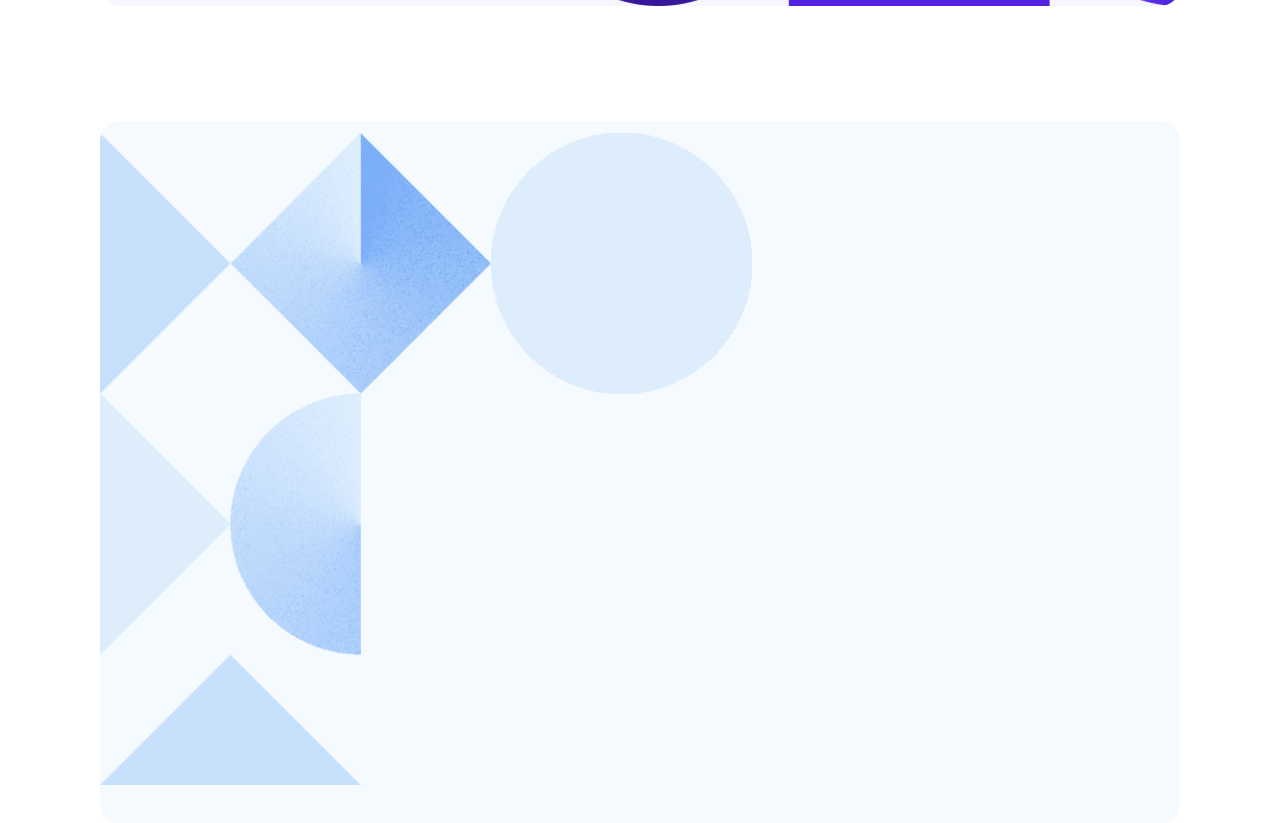
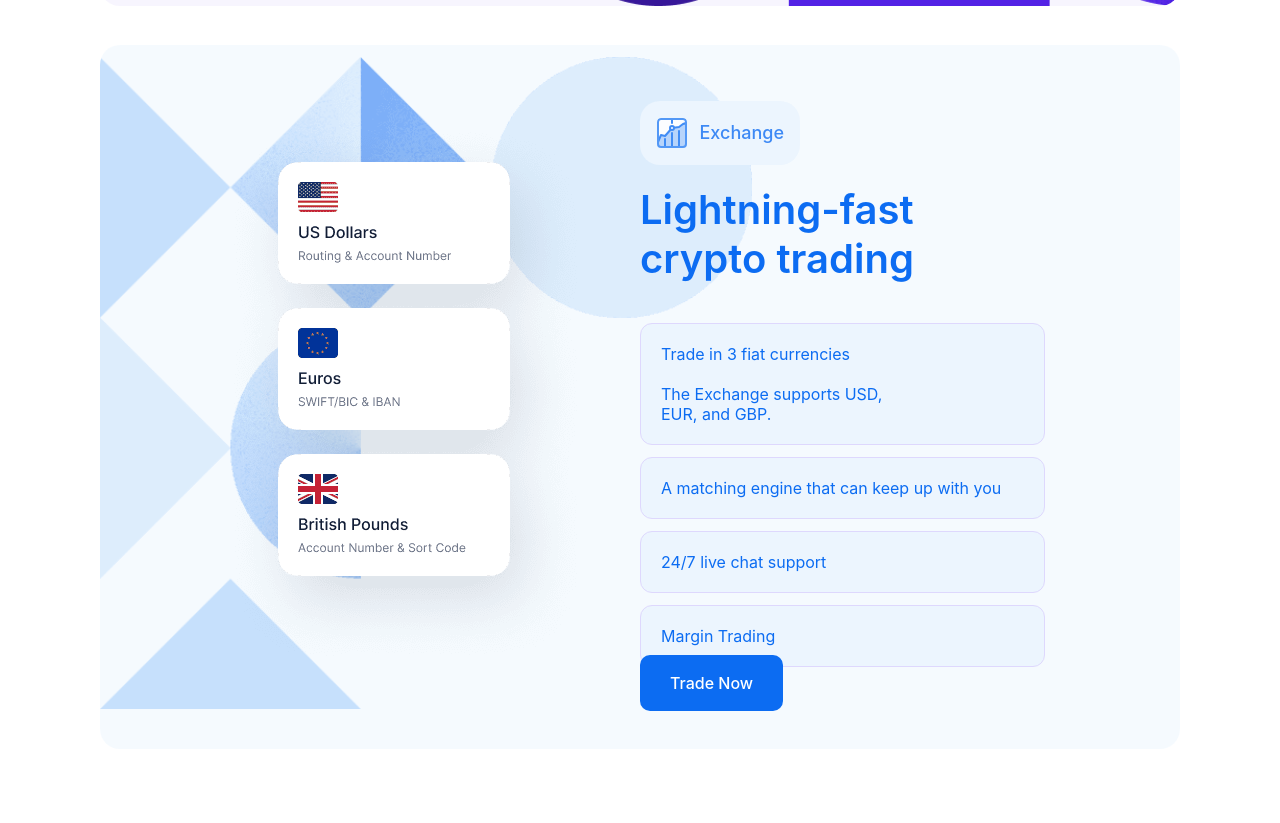
Before and after one commit to javaadde/Blockchain-website, a plain HTML site: page index.html in a window 1280 px wide. Shown: the part 1357-2180 px from the top of the page. After the commit the page ends 2144 px from the top, so only its background shows below. Drawn offline with nearby package versions, Linux system fonts and the light colour scheme; a web font is replaced by a local one.

Commit message:
exchange section compleated and its script has also compleated

```diff
--- a/index.html
+++ b/index.html
@@ -140,27 +140,33 @@
       </div>
 
 
+
+
+
+
       <section class="wallet" id="wallet">
+
 
         <img src="./images/backdrops/wallet-app-1.png" alt="app" id="mainImage" loading="lazy">
 
-        <div class="elements-container">
+        <div class="elements-container cont-element-wallet">
 
 
-        <div class="wallet-icon">
+        <div class="element-icon wallet-icon">
 
-            <svg width="20" height="36" viewBox="0 0 20 36" fill="none" xmlns="http://www.w3.org/2000/svg"><path opacity="0.36" d="M5 1.25C2.92893 1.25 1.25 2.92893 1.25 5V31C1.25 33.0711 2.92893 34.75 5 34.75H15C17.0711 34.75 18.75 33.0711 18.75 31V5C18.75 2.92893 17.0711 1.25 15 1.25H5Z" fill="#5322E5" stroke="#5322E5" stroke-width="1.5" stroke-linecap="round" stroke-linejoin="round"></path><path opacity="0.9" d="M5 1.25C2.92893 1.25 1.25 2.92893 1.25 5V28C1.25 30.0711 2.92893 31.75 5 31.75H15C17.0711 31.75 18.75 30.0711 18.75 28V5C18.75 2.92893 17.0711 1.25 15 1.25H5Z" fill="white" stroke="currentColor" stroke-width="1.5" stroke-linecap="round" stroke-linejoin="round"></path><rect x="8" y="4" width="4" height="1" rx="0.5" fill="currentColor"></rect></svg>            <span class="wallet-text">
+            <svg width="20" height="36" viewBox="0 0 20 36" fill="none" xmlns="http://www.w3.org/2000/svg"><path opacity="0.36" d="M5 1.25C2.92893 1.25 1.25 2.92893 1.25 5V31C1.25 33.0711 2.92893 34.75 5 34.75H15C17.0711 34.75 18.75 33.0711 18.75 31V5C18.75 2.92893 17.0711 1.25 15 1.25H5Z" fill="#5322E5" stroke="#5322E5" stroke-width="1.5" stroke-linecap="round" stroke-linejoin="round"></path><path opacity="0.9" d="M5 1.25C2.92893 1.25 1.25 2.92893 1.25 5V28C1.25 30.0711 2.92893 31.75 5 31.75H15C17.0711 31.75 18.75 30.0711 18.75 28V5C18.75 2.92893 17.0711 1.25 15 1.25H5Z" fill="white" stroke="currentColor" stroke-width="1.5" stroke-linecap="round" stroke-linejoin="round"></path><rect x="8" y="4" width="4" height="1" rx="0.5" fill="currentColor"></rect></svg>
+              <span class="wallet-text element-txt">
                 Wallet
             </span>
 
         </div>
 
 
-        <h1>The only crypto wallet you will ever need</h1>
+        <h1 id="wallet-h1">The only crypto wallet you will ever need</h1>
 
         <div class="about-container">
 
-       <div class="about-text" onclick="changeURL('click1')">
+       <div class="about-text about-text-wallet" onclick="changeURL('click1')">
 
         <span class="head">Buy, sell, and swap with ease</span>
 
@@ -169,7 +175,7 @@
         </div>
 
 
-        <div class="about-text"  onclick="changeURL('click2')">
+        <div class="about-text about-text-wallet"  onclick="changeURL('click2')">
 
             <span>Earn rewards on your crypto</span>
 
@@ -178,7 +184,7 @@
         </div>
 
 
-        <div class="about-text"  onclick="changeURL('click3')">
+        <div class="about-text about-text-wallet"  onclick="changeURL('click3')">
 
             <span>Self-custody your crypto</span>
 
@@ -187,7 +193,7 @@
         </div>
 
 
-        <div class="about-text"  onclick="changeURL('click4')">
+        <div class="about-text about-text-wallet"  onclick="changeURL('click4')">
 
             <span>Connect to DeFi</span>
 
@@ -197,7 +203,8 @@
 
        </div>
 
-       <div class="getstarted-btn">
+
+       <div class="bottom-btn bottom-btn-wallet">
         <span>Get Started</span>
        </div>
 
@@ -210,9 +217,96 @@
 
 
 
+
       <section class="exchange">
 
+
+        <img src="./images/backdrops/exchange-image-1.png" alt="app" id="mainImage-2" loading="lazy">
+
+        <div class="elements-container cont-element-exchange">
+
+
+        <div class="element-icon exchange-icon">
+
+            <svg width="137" height="32" fill="none"><mask id="a" height="30" maskUnits="userSpaceOnUse" width="30" x="1" y="1"><rect fill="#c4c4c4" height="28" rx="3" stroke="#f5a250" stroke-linecap="round" stroke-linejoin="round" stroke-width="2" width="28" x="2" y="2"></rect></mask><g mask="url(#a)" stroke="#0c6cf2" stroke-width="2"><g stroke-linecap="round"><rect fill="#fff" height="28" rx="3" stroke-linejoin="round" width="28" x="2" y="2"></rect><path d="m27 7 3-1v24h-28v-5l3-7 4 1 7-8 7-1z" fill="#0c6cf2" fill-opacity=".36" stroke-linejoin="round"></path><path d="m16 16v14"></path><path d="m9 22v8"></path><path d="m16 2v4"></path><path d="m23 14v16"></path></g><circle cx="16" cy="11" fill="#fff" r="2"></circle></g></svg>
+              <span class="exchange-txt element-txt">
+                Exchange
+            </span>
+
+        </div>
+
+
+        <h1 id="exchange-h1">   Lightning-fast crypto trading
+        </h1>
+
+        <div class="about-container about-container-exchange">
+
+       <div class="about-text about-text-exchange" onclick="changeURLforexchange('Eclick1')">
+
+        <span class="head">
+            Trade in 3 fiat currencies
+        </span>
+
+        <p id="Eclick1">
+            The Exchange supports USD, EUR, and GBP.
+        </p>
+
+        </div>
+
+
+        <div class="about-text about-text-exchange"  onclick="changeURLforexchange('Eclick2')">
+
+            <span>
+                A matching engine that can keep up with you
+            </span>
+
+            <p  id="Eclick2">
+                The world’s fastest crypto matching engine, built by and for traders.
+            </p>
+
+        </div>
+
+
+        <div class="about-text about-text-exchange"  onclick="changeURLforexchange('Eclick3')">
+
+            <span>
+                24/7 live chat support
+            </span>
+
+            <p  id="Eclick3">
+                Chat with customer support directly in the Exchange, anytime.
+            </p>
+
+        </div>
+
+
+        <div class="about-text about-text-exchange"  onclick="changeURLforexchange('Eclick4')">
+
+            <span>
+                Margin Trading
+            </span>
+
+            <p  id="Eclick4">
+                Integrated margin trading tools
+            </p>
+
+        </div>
+
+       </div>
+
+
+       <div class="bottom-btn bottom-btn-exchange">
+        <span>Trade Now</span>
+       </div>
+
+       </div>
+
+
+
+
       </section>
+
+
 
 
     <script  src="script.js"> </script>
--- a/script.js
+++ b/script.js
@@ -47,3 +47,56 @@
 
 
   }
+
+
+
+
+
+ function changeURLforexchange(buttonId) {
+    const imageMap = {
+      Eclick1: './images/backdrops/exchange-image-1.png',
+      Eclick2: './images/backdrops/exchange-image-2.png',
+      Eclick3: './images/backdrops/exchange-image-3.png',
+      Eclick4: './images/backdrops/exchange-image-4.png'
+    };
+
+
+    const imageElement = document.getElementById('mainImage-2');
+
+
+    if (buttonId in imageMap) {
+
+      imageElement.style.opacity = 0;
+
+
+      setTimeout(() => {
+        imageElement.src = imageMap[buttonId];
+
+        imageElement.onload = () => {
+          imageElement.style.opacity = 1;
+        };
+      }, 500);
+    }
+
+
+
+    const elements = document.querySelectorAll('p[id^="Eclick"]');
+
+
+    elements.forEach(el => {
+        if (el.id !== buttonId) {
+          el.style.display = 'none'; // Hide all other elements
+        }
+      });
+
+
+        const element = document.getElementById(buttonId);
+
+
+
+        if (element) {
+            element.style.display = element.style.display === 'flex' ? 'none' : 'flex';
+          }
+
+
+  }
--- a/style.css
+++ b/style.css
@@ -492,9 +492,10 @@ body{
 
 
 
-/* ==========================  */
-/* ====( commen section )==== */
-/* ========================== */
+/*  ===================================  */
+/* =========( commen section )========== */
+/*  ===================================  */
+
 
 
 
@@ -503,7 +504,6 @@ section{
     position: relative;
     height: 88vh;
     width: 135vh;
-    margin-top: 9%;
     margin-bottom: 3%;
     margin-left: auto;
     margin-right: auto;
@@ -516,6 +516,50 @@ section{
     background-size: 652px;
 
 }
+
+
+
+.elements-container{
+    width: 75%;
+    height: 74vh;
+    margin-top: auto;
+    margin-bottom: auto;
+    position: relative;
+}
+
+
+
+
+.element-icon{
+    padding: 1rem;
+    align-self: flex-start;
+    align-items: center;
+    justify-content: center;
+    display: inline-flex;
+    border-radius: 1.25rem;
+    margin-bottom: 20px;
+}
+
+
+
+.element-icon .element-txt{
+    font-size: 18px;
+    font-weight: 500;
+}
+
+
+
+.elements-container h1{
+    font-size: 2.5rem;
+    font-weight: 600;
+
+}
+
+
+/*  ===================================  */
+/*  ===================================  */
+/*  ===================================  */
+
 
 
 
@@ -532,6 +576,7 @@ section{
     background-color: rgba(239, 236, 254, 0.5);
     background-image: image-set(url('./images/backdrops/wallet.png'));
     background-position: right bottom;
+    margin-top: 9%;
 
 }
 
@@ -549,60 +594,42 @@ section{
 
 /* ======= elements container ======= */
 
+#wallet-h1{
+    color: rgb(115, 73, 242);
+}
 
 
-.elements-container{
-    width: 75%;
-    height: 74vh;
+.cont-element-wallet{
     margin-left: 20%;
-    margin-top: auto;
-    margin-bottom: auto;
-    position: relative;
 }
 
 
 /* ======= wlallet-icon======= */
 
 .wallet-icon{
-    padding: 1rem;
-    align-self: flex-start;
     width: 130px;
-    align-items: center;
-    justify-content: center;
-    display: inline-flex;
     background-color: rgb(239, 236, 254);
-    border-radius: 1.25rem;
-    margin-bottom: 20px;
+
 }
 
 .wallet-icon .wallet-text{
+    color:  rgb(115, 73, 242);
     margin-left: 18px;
-    color:  rgb(115, 73, 242);
-    font-size: 18px;
-    font-weight: 500;
 }
 
-.elements-container h1{
-     font-size: 2.5rem;
-     font-weight: 600;
-     color: rgb(115, 73, 242);
-}
 
-/* ======= about texts ======= */
+
+/*  ===================================  */
+/* =======( about texts commen ) ======= */
+/*  ===================================  */
 
 .about-container{
     margin-top: 40px;
 }
 
-.about-container .active{
-    background-color: rgb(239, 236, 254);
-}
 
 .about-text{
     width: 100%;
-    border: 1px solid rgb(222, 216, 253);
-    color: rgb(115, 73, 242);
-    background-color:rgb(247, 245, 255);
     border-radius: 0.75rem;
     margin-bottom: 0.75rem;
     height: auto;
@@ -612,7 +639,6 @@ section{
 }
 
 .about-text span{
-    /* margin: 0px; */
     padding: 20px;
     transition: color 0.25s;
     display: flex;
@@ -622,6 +648,19 @@ section{
     margin-top: -20px;
     width: 70%;
     padding: 20px;
+}
+
+/*  ===================================  */
+/*  ===================================  */
+
+
+
+/* =======( about texts for wallet) ======= */
+
+.about-text-wallet{
+    border: 1px solid rgb(222, 216, 253);
+    color: rgb(115, 73, 242);
+    background-color:rgb(247, 245, 255);
 }
 
 
@@ -638,32 +677,36 @@ section{
     display: none;
 }
 
+/* =====================================  */
+/* =======( bottom button commen )======= */
+/* ======================================  */
 
-/* ======= get started button ======= */
-
-.getstarted-btn{
+.bottom-btn{
     position: absolute;
     left: 0;
     bottom: 0;
 }
 
-.getstarted-btn span{
+.bottom-btn span{
     padding: 18px 30px;
-    background-color: rgb(115, 73, 242);
-    color: #fff;
     font-size: 1rem;
     font-weight: 500;
     border-radius: 10px;
 }
 
-
-/* ==========================  */
+/* ======================================  */
+/* ======================================  */
 
 
+/* =======( bottom button for wallet )======= */
 
 
+.bottom-btn-wallet span{
+    background-color: rgb(115, 73, 242);
+    color: #fff;
+}
 
-/* ============================  */
+/* ============================ */
 /* ====( exchange section )==== */
 /* ============================ */
 
@@ -671,6 +714,73 @@ section{
     background-image: image-set(url('./images/backdrops/exchange.png'));
     background-position: left bottom 40px;
     background-color: rgb(236, 245, 254, 0.5);
+    position: relative;
+
+}
+
+
+.exchange img{
+    position: absolute;
+    right: 55%;
+    bottom: 12%;
+
+    opacity: 1;
+    transition: opacity 0.5s ease-in-out;
+}
+
+
+.cont-element-exchange{
+    margin-left: 100%;
+}
+
+
+.exchange-icon{
+    width: 160px;
+    background-color: rgb(236, 245, 254);
+    color: rgb(61, 137, 245);
+}
+
+
+.element-icon .exchange-txt{
+    margin-left: 10px;
+}
+
+
+#exchange-h1{
+    color: rgb(12, 108, 242);
+}
+
+
+
+.about-text-exchange{
+    background-color: rgb(236, 245, 254);
+    border-radius: 0.75rem;
+    border: 1px solid rgb(222, 216, 253);
+    color: rgb(12, 108, 242);
+}
+
+
+.bottom-btn-exchange span{
+    background-color: rgb(12, 108, 242);
+    color: #fff;
+}
+
+
+
+#Eclick1{
+    display: flex;
+}
+
+#Eclick2{
+    display: none;
+}
+
+#Eclick3{
+    display: none;
+}
+
+#Eclick4{
+    display: none;
 }
 
 
```
